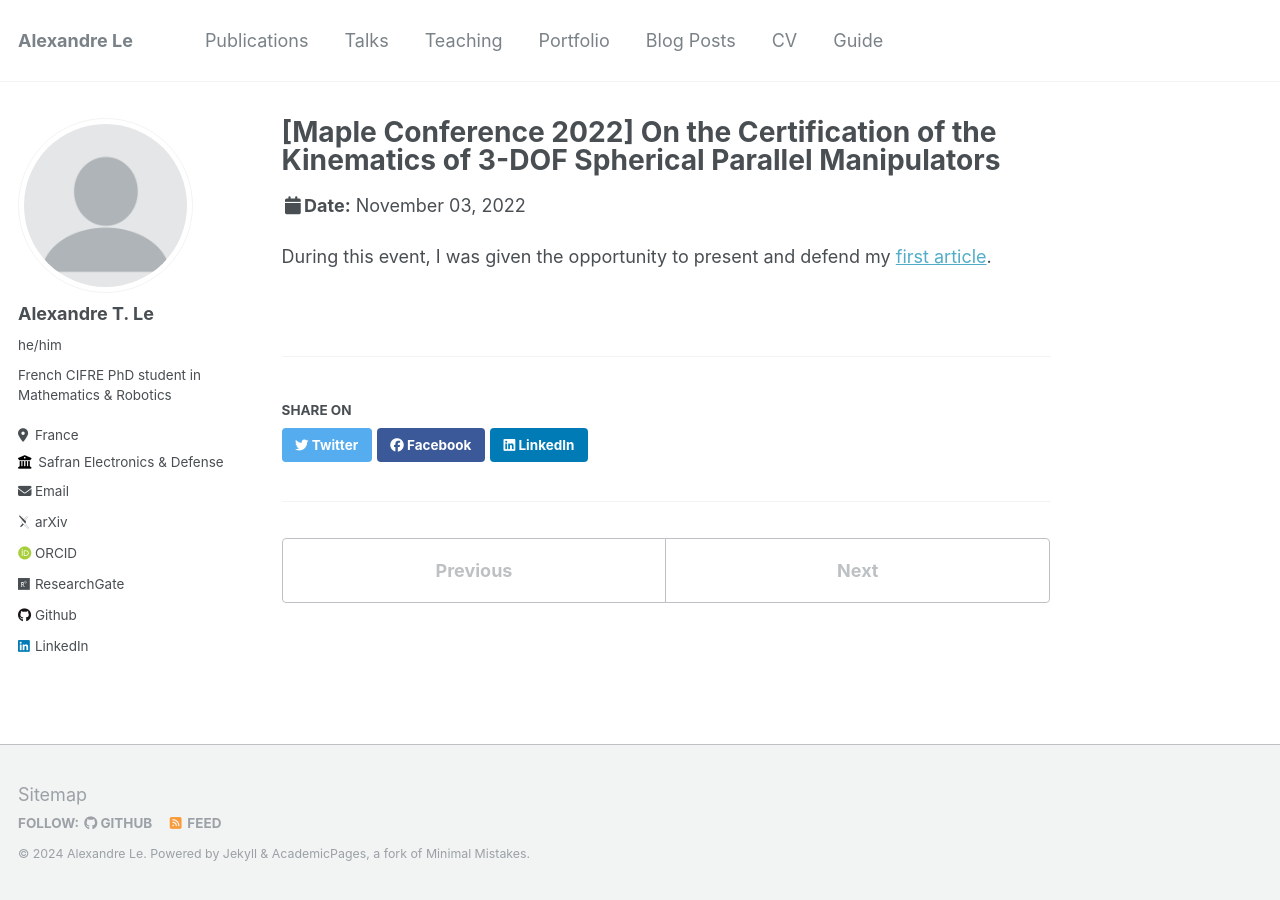
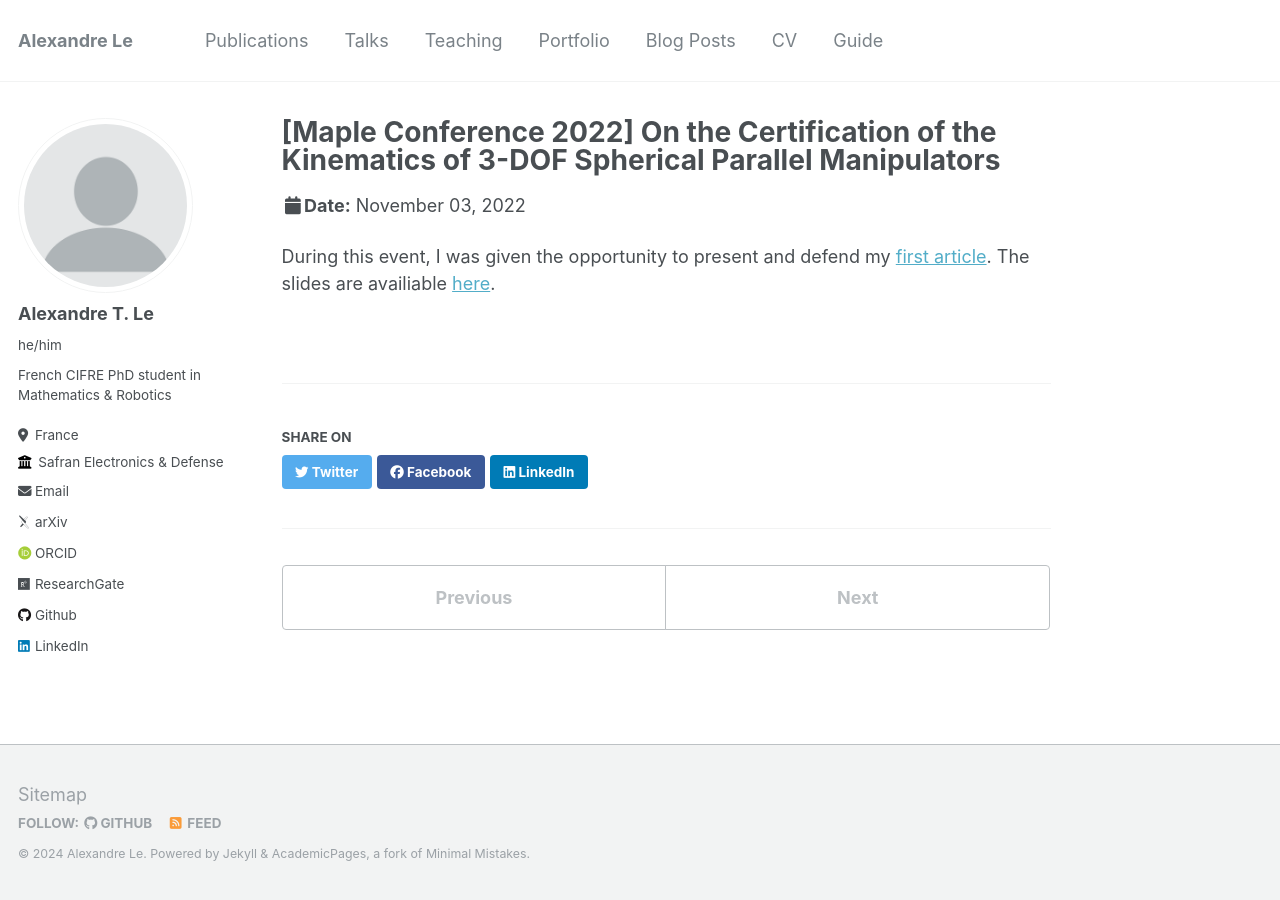
Before and after one commit to alexandre-tle/alexandre-tle.github.io, a Jekyll site: the page built from _talks/2022-11-03-Maple.md, in a window 1280 px wide. Built offline with Jekyll 4.4.1, drawn with Linux system fonts in a browser that asks for light colours; some web fonts are replaced.

Commit message:
Update 2022-11-03-Maple.md

```diff
--- a/_talks/2022-11-03-Maple.md
+++ b/_talks/2022-11-03-Maple.md
@@ -8,4 +8,4 @@ date: 2022-11-03
 location: "online"
 ---
 
-During this event, I was given the opportunity to present and defend my [first article](https://doi.org/10.5206/mt.v3i2.15660).
+During this event, I was given the opportunity to present and defend my [first article](https://doi.org/10.5206/mt.v3i2.15660). The slides are availiable [here](files/MC2022_presentation_orale.pdf).
```
